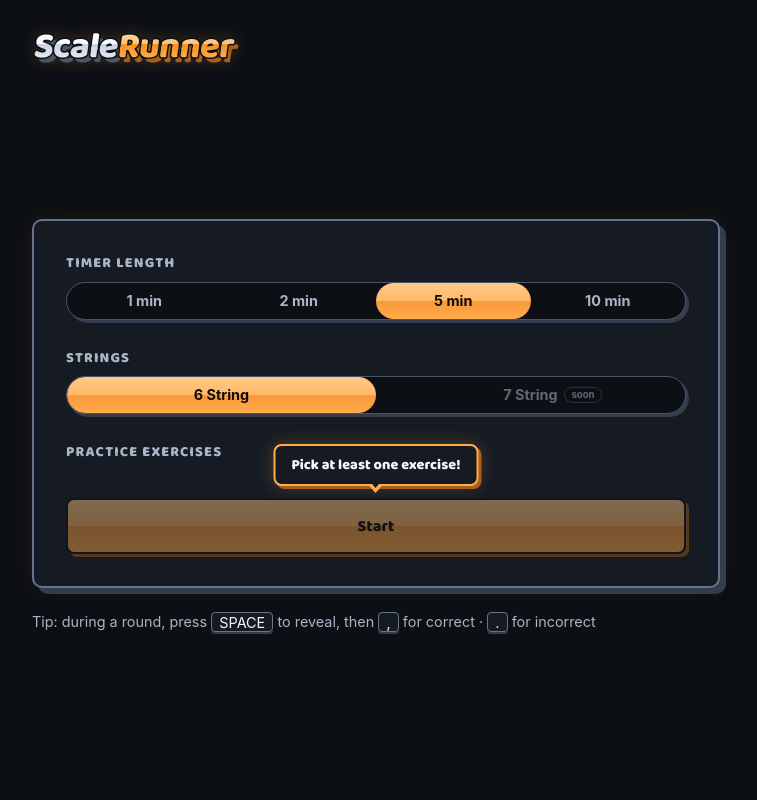
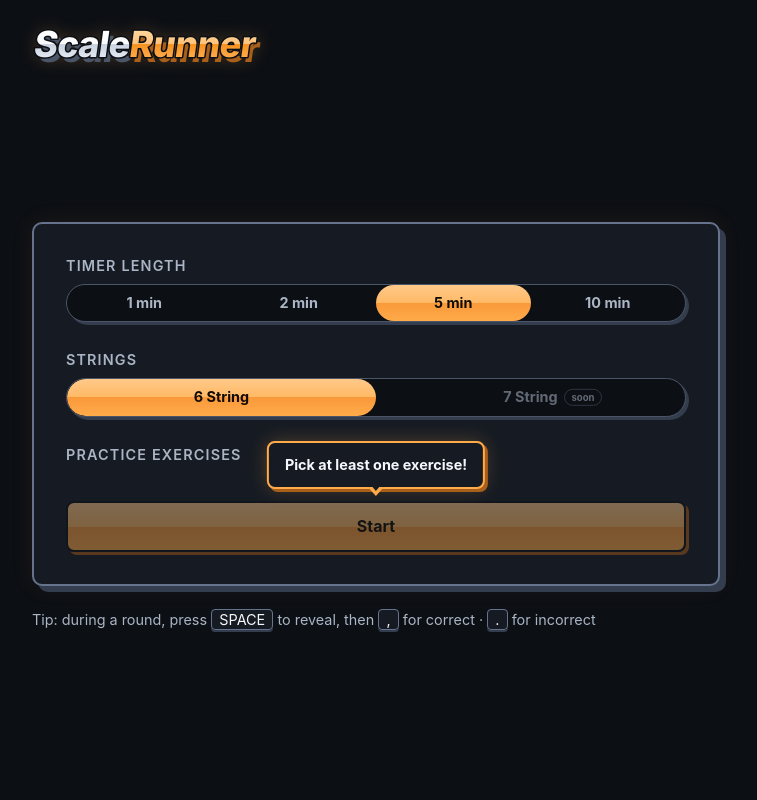
Before and after one commit to fraserwat/guitar-scale-generator, a Django app: template practice/templates/practice/index.html in a window 1280 px wide. Shown: the whole page, without its empty margins (264-1021 px from the left). Run offline with Django 5.2, Linux system fonts and the light colour scheme; the template is opened without the code that fills it, so the values that code supplies are empty.

Commit message:
Back to the system font; coaching bubble moves to the TAB staff
The display face becomes a one-line audition hook (--display-font)
instead of a shipped webfont. The round-1 bubble anchors over the
empty TAB rather than the neck, with taller padding.

Co-Authored-By: Claude Fable 5 <noreply@anthropic.com>

```diff
--- a/practice/static/practice/style.css
+++ b/practice/static/practice/style.css
@@ -1,16 +1,5 @@
 /* ScaleRunner — dark theme (high-contrast: text/controls aim for
    WCAG AA against the background). */
-
-/* Display face for the game surfaces (wordmark, headings, timer,
-   buttons); body text stays on the system stack. Self-hosted so the
-   wordmark's metrics stop drifting across platforms. */
-@font-face {
-  font-family: "Baloo 2";
-  font-style: normal;
-  font-weight: 800;
-  font-display: swap;
-  src: url("fonts/baloo2-800-latin.woff2") format("woff2");
-}
 
 :root {
   --bg: #0c0f14;
@@ -34,7 +23,9 @@
   --extrude-red: #a83833;
   --extrude-grey: #333d4d;
 
-  --display-font: "Baloo 2", -apple-system, BlinkMacSystemFont, "Segoe UI", Roboto, sans-serif;
+  /* One hook for the game surfaces (wordmark, headings, timer,
+     buttons): auditioning a display face is a one-line swap here. */
+  --display-font: -apple-system, BlinkMacSystemFont, "Segoe UI", Roboto, sans-serif;
 
   /* Type ramp — every UI font size comes from here (the seg-badge's
      0.6rem micro size is the one deliberate exception). */
@@ -325,7 +316,7 @@ body {
   transform: var(--bubble-xform);
   z-index: 1;
   margin: 0;
-  padding: 0.55rem 1rem;
+  padding: 0.75rem 1rem;
   background: var(--panel);
   color: var(--text);
   font-family: var(--display-font);
@@ -364,17 +355,17 @@ body {
   from { opacity: 0; transform: var(--bubble-xform) scale(0.9); }
 }
 
-/* Round-1 coaching bubble floats in the (empty) neck grid; the tail
+/* Round-1 coaching bubble floats over the (empty) TAB staff; the tail
    points at the diagram it's talking about. Gone after first reveal.
-   pointer-events: none so the tap it invites lands on the neck under it. */
-.dialog-bubble--neck {
+   pointer-events: none so the tap it invites lands on the TAB under it. */
+.dialog-bubble--tab {
   bottom: auto;
-  top: 42%;
+  top: 50%;
   --bubble-xform: translate(-50%, -50%);
   pointer-events: none;
 }
 
-.neck-wrap { position: relative; }
+.tab-wrap { position: relative; }
 
 /* Wiggle when the locked Start is poked (app.js re-adds the class). */
 .bubble-shake { animation: bubble-shake 300ms ease; }
--- a/practice/templates/practice/index.html
+++ b/practice/templates/practice/index.html
@@ -5,9 +5,7 @@
   <meta name="viewport" content="width=device-width, initial-scale=1">
   <title>ScaleRunner</title>
   {# ?v= busts the browser cache when static assets change; bump on JS/CSS edits #}
-  <link rel="preload" href="{% static 'practice/fonts/baloo2-800-latin.woff2' %}"
-        as="font" type="font/woff2" crossorigin>
-  <link rel="stylesheet" href="{% static 'practice/style.css' %}?v=32">
+  <link rel="stylesheet" href="{% static 'practice/style.css' %}?v=33">
 </head>
 <body data-csrf-token="{{ csrf_token }}">
   <main class="app">
@@ -176,20 +174,20 @@
       </div>
 
       <!-- Root notes are filled orange, plain scale notes outlined — no
-           legend needed; that convention is intuitive to guitarists.
+           legend needed; that convention is intuitive to guitarists. -->
+      <svg id="neck" class="neck" viewBox="0 0 560 240" role="img"
+           aria-label="Guitar neck diagram"></svg>
+
+      <!-- TAB of the round's run: staff drawn immediately, numbers hidden
+           until the answer reveal (they'd give the position away).
            The wrapper anchors the round-1 coaching bubble over the
-           (empty) grid; app.js hides it after the first reveal. -->
-      <div class="neck-wrap">
-        <svg id="neck" class="neck" viewBox="0 0 560 240" role="img"
-             aria-label="Guitar neck diagram"></svg>
-        <p id="neck-bubble" class="dialog-bubble dialog-bubble--neck hidden"
+           (empty) staff; app.js hides it after the first reveal. -->
+      <div class="tab-wrap">
+        <svg id="tab" class="tab" viewBox="0 0 560 130" role="img"
+             aria-label="Tablature"></svg>
+        <p id="tab-bubble" class="dialog-bubble dialog-bubble--tab hidden"
            aria-live="polite"></p>
       </div>
-
-      <!-- TAB of the round's run: staff drawn immediately, numbers hidden
-           until the answer reveal (they'd give the position away). -->
-      <svg id="tab" class="tab" viewBox="0 0 560 130" role="img"
-           aria-label="Tablature"></svg>
 
       <div class="judge-buttons">
         <button id="correct-btn" class="btn btn-correct" disabled>&#10003; Correct</button>
@@ -245,6 +243,6 @@
     </section>
   </main>
 
-  <script src="{% static 'practice/app.js' %}?v=16"></script>
+  <script src="{% static 'practice/app.js' %}?v=17"></script>
 </body>
 </html>
```
Also changed, not shown: practice/static/practice/app.js (+15 -14 lines), practice/static/practice/fonts/baloo2-800-latin.woff2 (deleted).
